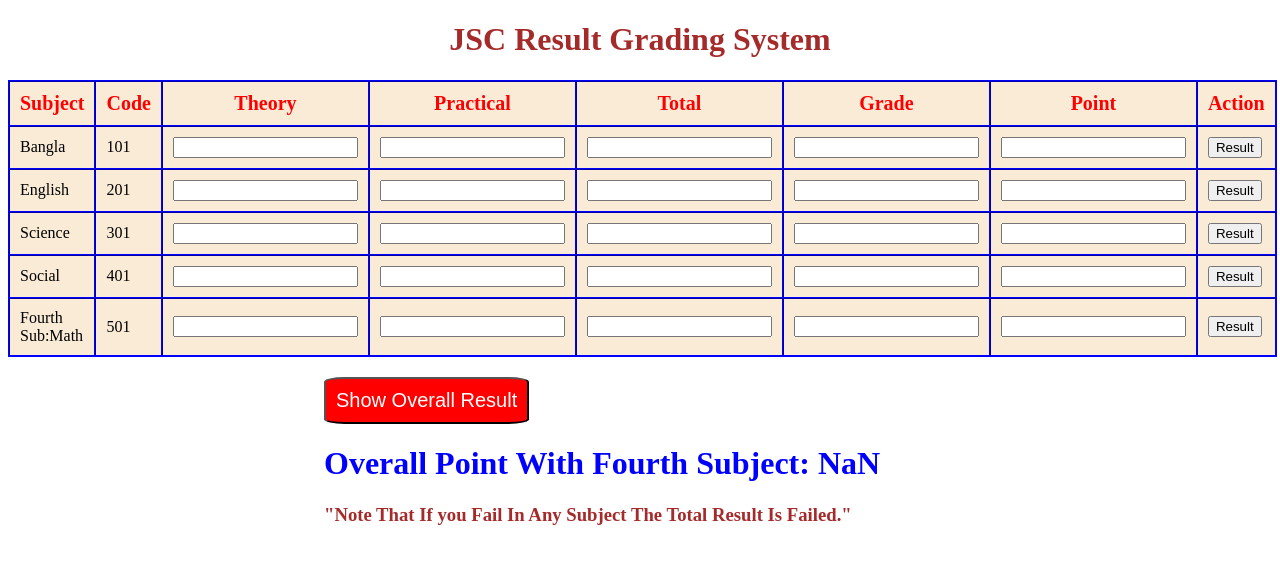
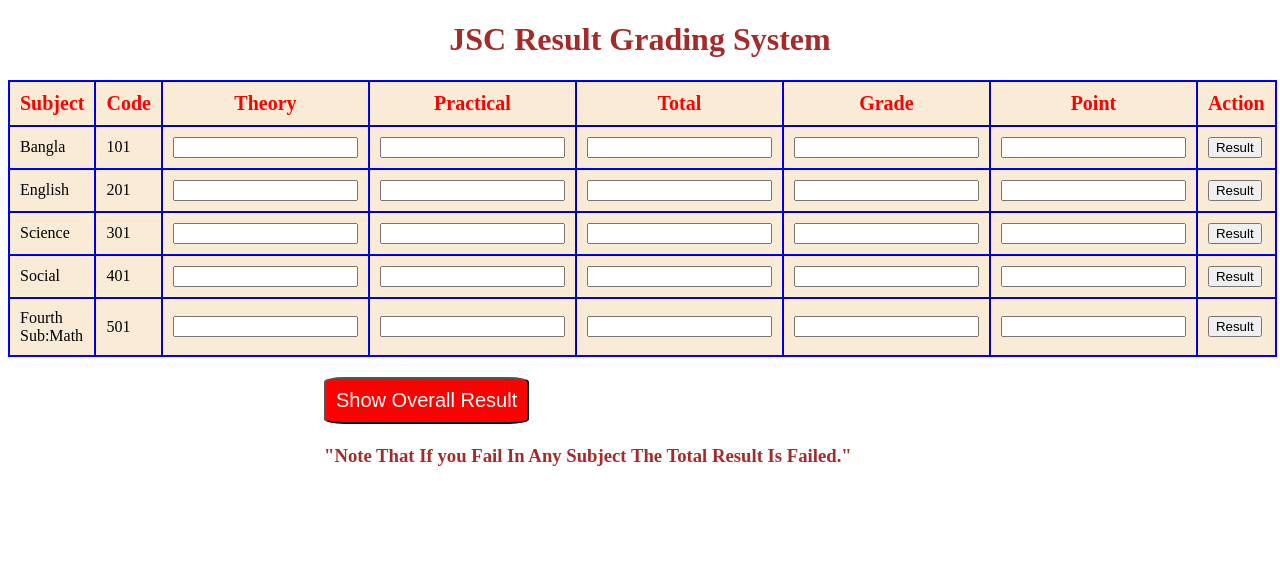
Before and after one commit to Mursalin-Dowla/mursalin-js-grade-calculator, a plain HTML site: page index.html in a window 1280 px wide. Both pictures are taken after a click on the button "Show Overall Result". Drawn offline with Linux system fonts and the light colour scheme.

Commit message:
conditional rendering for overall res

```diff
--- a/index.html
+++ b/index.html
@@ -150,12 +150,18 @@
             _totalPoint = parseFloat(_point1) + parseFloat(_point2) + parseFloat(_point3) + parseFloat(_point4) + _fourth;
         }
         var _overallPoint = _totalPoint / 4;
-        if(_overallPoint> 5.00){
+        if(isNaN(_overallPoint) == true){
+            alert('Fill Values Properly');
+        }
+        else{
+            if(_overallPoint> 5.00){
             document.getElementById('overall_Point').innerHTML = "Overall Point With Fourth Subject: 5.00";
         }
         else{
             document.getElementById('overall_Point').innerHTML = "Overall Point With Fourth Subject: "+_overallPoint;
         }
+        }
+
         document.getElementById('fail').innerHTML= '"Note That If you Fail In Any Subject The Total Result Is Failed."'
     }
 </script>
```
